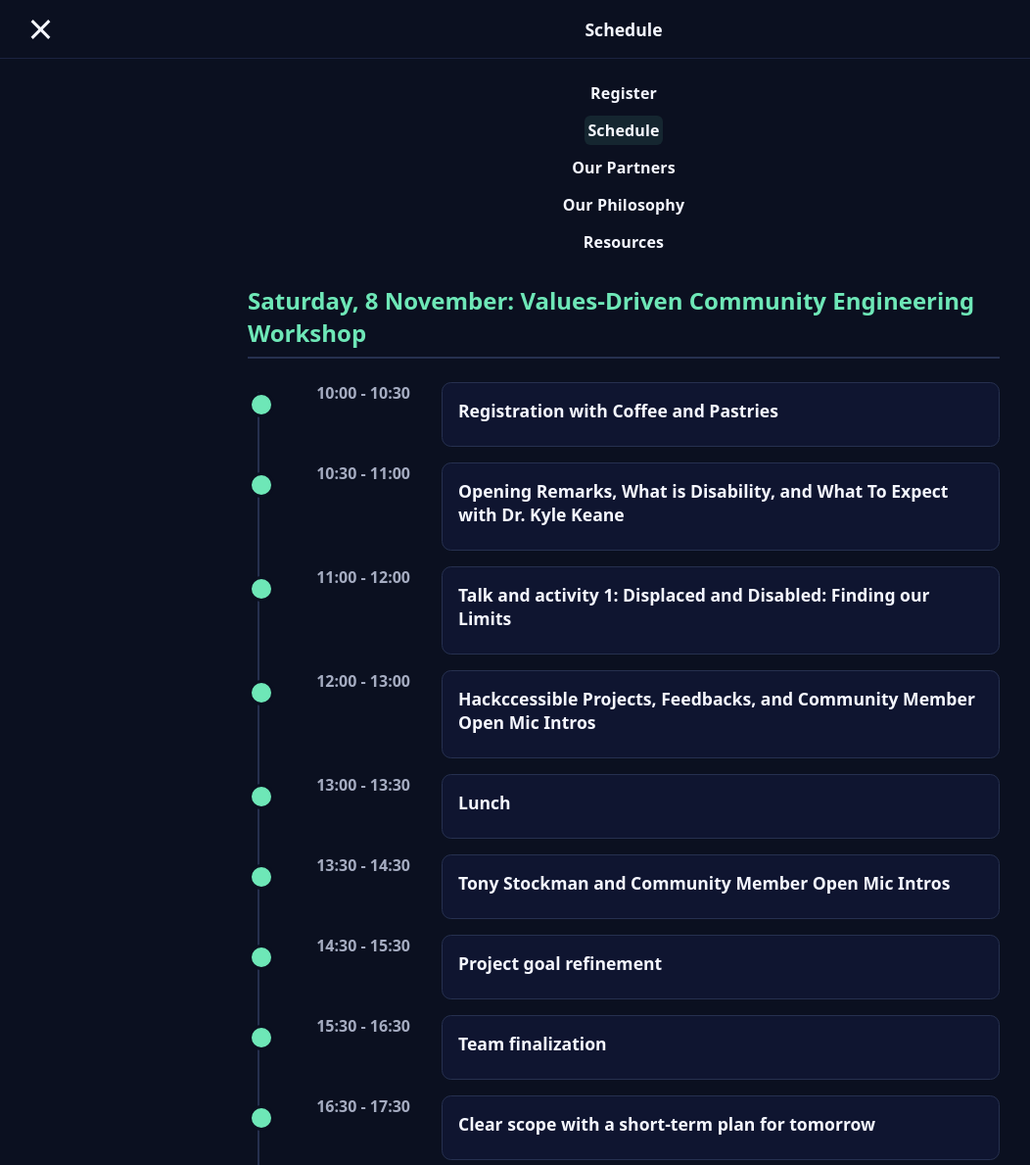
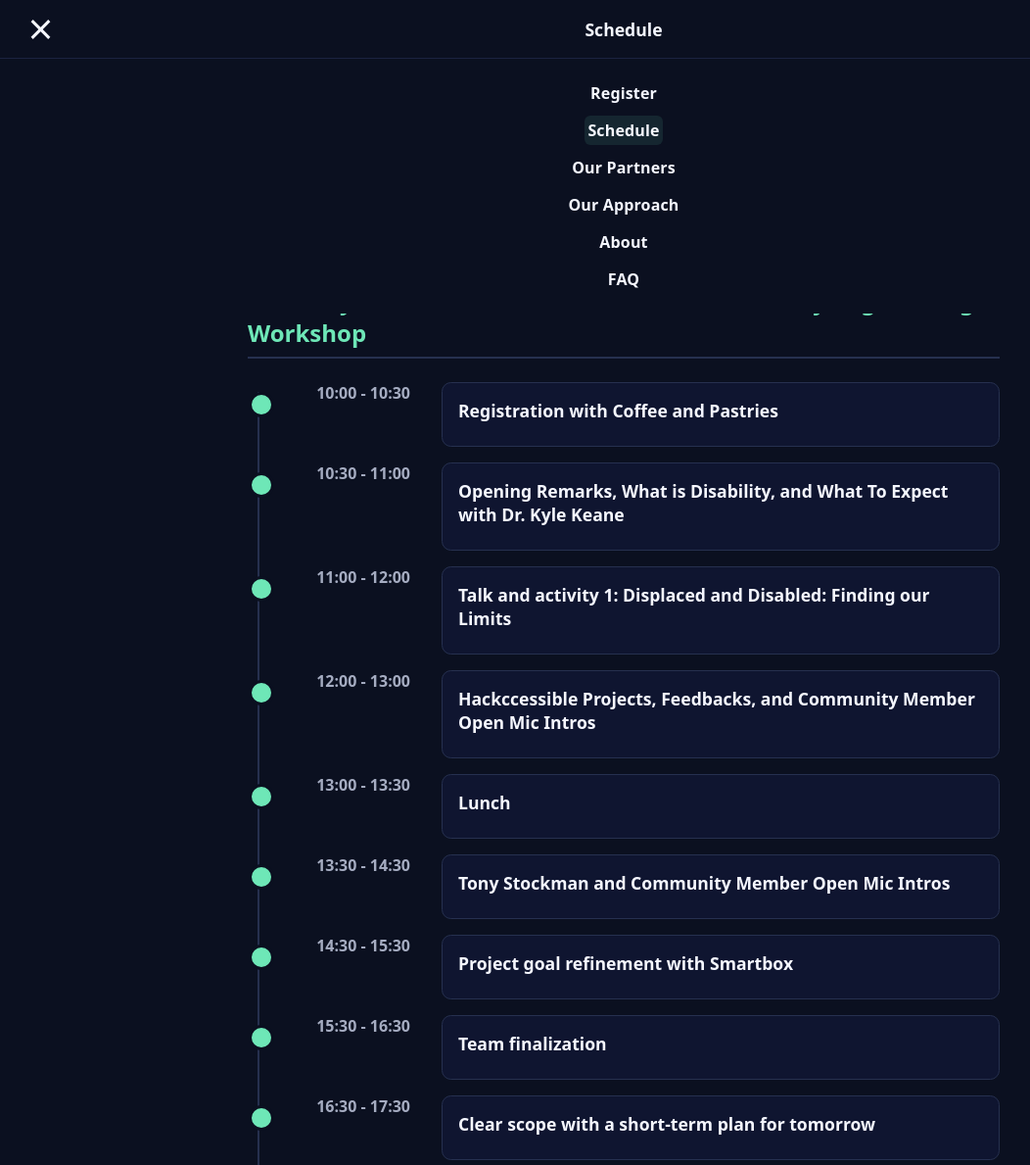
Before and after one commit to ComsKeaneDev/project-submission-backend, a FastAPI app: page /schedule in a window 1280 px wide, after a click that opens the changed part. Shown: the top 1189 px of the page at 98% size, without its empty margins (3-1055 px from the left). Run offline with FastAPI, Linux system fonts and the light colour scheme.

Commit message:
feat(new pages): Added new pages, added sponsors and partners

```diff
--- a/app/main.py
+++ b/app/main.py
@@ -39,7 +39,7 @@ def schedule(request: Request):
 
 @app.get("/partners", response_class=HTMLResponse)
 def partners(request: Request):
-    partners = [
+    organisers = [
         {
             "name": "Kyle Keane",
             "org": "University of Bristol",
@@ -47,25 +47,68 @@ def partners(request: Request):
             "photo_url": "https://media.licdn.com/dms/image/v2/D4E03AQFDCm-L1a8u1g/profile-displayphoto-shrink_800_800/profile-displayphoto-shrink_800_800/0/1730579720100?e=1761782400&v=beta&t=rWOBMlsEk34b70TVaASj6yoQFe0IXbiesIkhmtkcDTI",
             "description": "Accessible tech researcher",
             "url": "https://www.bristol.ac.uk/people/person/Kyle-Keane-3b30cecb-458f-429d-9686-1a6ef5bc6518/"
+        },
+        {
+            "name": "Dixant Pant",
+            "org": "University of Bristol",
+            "logo_url": "https://jobs.opensafely.org/uploads/org_logos/uob.png",
+            "photo_url": "https://media.licdn.com/dms/image/v2/D4E03AQGiw1BQAsaPMg/profile-displayphoto-shrink_400_400/profile-displayphoto-shrink_400_400/0/1686739668271?e=1762992000&v=beta&t=_8gWbv3jr5L05P7mdcr9uZW0tOFGyMSPWgjBsXTL5mA",
+            "description": "Final year Computer Science BS student",
         }
+    ]
+    sponsors = [
+        {
+            "name": "GitHub",
+            "org": "Sponsor",
+            "logo_url": "https://github.githubassets.com/images/modules/logos_page/GitHub-Mark.png",
+            "url": "https://github.com"
+
+        },
+        {
+            "name": "Smartbox",
+            "org": "Sponsor",
+            "logo_url": "https://media.licdn.com/dms/image/v2/C4D0BAQG9jNesP_Vllw/company-logo_200_200/company-logo_200_200/0/1630559422052?e=1762992000&v=beta&t=HDKahCosh2w-bBFuOkuvKf1wfu-8382hIwU-9LU3aGI",
+            "url": "https://thinksmartbox.com"
+        },
+        {
+            "name": "University of Bristol",
+            "org": "Sponsor",
+            "logo_url": "https://jobs.opensafely.org/uploads/org_logos/uob.png",
+            "url": "https://www.bristol.ac.uk"
+        },
+    ]
+    partners = [
+           {
+            "name": "senmag robotics",
+            "org": "Partner",
+            "logo_url": "https://media.licdn.com/dms/image/v2/C4E0BAQGFXir39Y3TCw/company-logo_200_200/company-logo_200_200/0/1630636150687?e=2147483647&v=beta&t=Hy27NFKr_fxl9lCYJZJlgH_LVfvCo6fkctUkeIyU6nM",
+            "url": "https://www.senmag.com"
+        },
     ]
     return templates.TemplateResponse(
         "partners.html",
-        {"request": request, "page": "partners", "partners": partners},
+        {"request": request, "page": "partners", "organisers": organisers, "sponsors": sponsors, "partners": partners},
     )
 
-@app.get("/philosophy", response_class=HTMLResponse)
-def philosophy(request: Request):
+@app.get("/approach", response_class=HTMLResponse)
+def approach(request: Request):
     return templates.TemplateResponse(
-        "philosophy.html",
-        {"request": request, "page": "philosophy"},
+        "approach.html",
+        {"request": request, "page": "approach"},
     )
 
-@app.get("/resources", response_class=HTMLResponse)
-def resources(request: Request):
+@app.get("/about", response_class=HTMLResponse)
+def about(request: Request):
     return templates.TemplateResponse(
-        "resources.html",
-        {"request": request, "page": "resources"},
+        "about.html",
+        {"request": request, "page": "about"},
+    )
+
+@app.get("/faq", response_class=HTMLResponse)
+def faq(request: Request):
+    return templates.TemplateResponse(
+        "faq.html",
+        {"request": request, "page": "faq"},
     )
 
 @app.get("/privacy", response_class=HTMLResponse)
--- a/static/styles.css
+++ b/static/styles.css
@@ -164,6 +164,10 @@ footer { border-top:1px solid #1b2340; padding:2rem 1rem; text-align:center; col
   display: grid;
   grid-template-columns: repeat(auto-fill, minmax(260px, 1fr));
   gap: 1rem;
+}
+/* This is the new rule */
+.partners .partners__grid + h2 {
+  margin-top: 2.5rem;
 }
 .partner-card {
   background: #0f1530;
--- a/templates/philosophy.html
+++ b/templates/approach.html
@@ -1,10 +1,10 @@
 {% extends "base.html" %}
 
-{% block title %}Our Philosophy{% endblock %}
+{% block title %}Our Approach{% endblock %}
 
 {% block content %}
 <div class="info">
-    <h1>Our Philosophy: The 7 Stages of Mutual Engagement</h1>
+    <h1>Our Approach: The 7 Stages of Mutual Engagement</h1>
 
     <h2>Stage 1: Initial Meeting</h2>
     <ul>
--- a/templates/base.html
+++ b/templates/base.html
@@ -19,8 +19,9 @@
             {% if page == 'home' %}Register
             {% elif page == 'schedule' %}Schedule
             {% elif page == 'partners' %}Our Partners
-            {% elif page == 'philosophy' %}Our Philosophy
-            {% elif page == 'resources' %}Resources
+            {% elif page == 'approach' %}Our Approach
+            {% elif page == 'about' %}About the Event
+            {% elif page == 'faq' %}FAQs
             {% elif page == 'privacy' %}Privacy Policy
             {% elif page == 'confirmation' %}Confirmation
             {% endif %}
@@ -30,8 +31,9 @@
             <li class="site-nav__item"><a class="site-nav__link" href="/" aria-current="{{ 'page' if page == 'home' else 'false' }}">Register</a></li>
             <li class="site-nav__item"><a class="site-nav__link" href="/schedule" aria-current="{{ 'page' if page == 'schedule' else 'false' }}">Schedule</a></li>
             <li class="site-nav__item"><a class="site-nav__link" href="/partners" aria-current="{{ 'page' if page == 'partners' else 'false' }}">Our Partners</a></li>
-            <li class="site-nav__item"><a class="site-nav__link" href="/philosophy" aria-current="{{ 'page' if page == 'philosophy' else 'false' }}">Our Philosophy</a></li>
-            <li class="site-nav__item"><a class="site-nav__link" href="/resources" aria-current="{{ 'page' if page == 'resources' else 'false' }}">Resources</a></li>
+            <li class="site-nav__item"><a class="site-nav__link" href="/approach" aria-current="{{ 'page' if page == 'approach' else 'false' }}">Our Approach</a></li>
+            <li class="site-nav__item"><a class="site-nav__link" href="/about" aria-current="{{ 'page' if page == 'about' else 'false' }}">About</a></li>
+            <li class="site-nav__item"><a class="site-nav__link" href="/faq" aria-current="{{ 'page' if page == 'faq' else 'false' }}">FAQ</a></li>
         </ul>
     </nav>
 
--- a/templates/schedule.html
+++ b/templates/schedule.html
@@ -51,7 +51,7 @@
             <div class="schedule-item">
                 <div class="schedule-time">14:30 - 15:30</div>
                 <div class="schedule-event">
-                    <h3>Project goal refinement</h3>
+                    <h3>Project goal refinement with Smartbox</h3>
                 </div>
             </div>
             <div class="schedule-item">
```
Also changed, not shown: templates/about.html (renamed from templates/resources.html, +3 -48 lines), templates/faq.html (added, +50 -0 lines), templates/partials/_partner_card.html (+15 -1 lines), templates/partners.html (+32 -2 lines).
